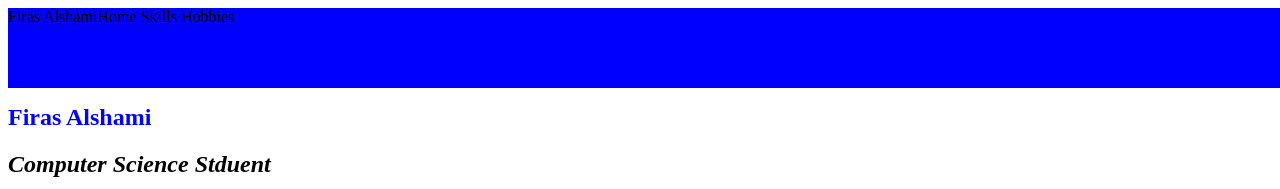
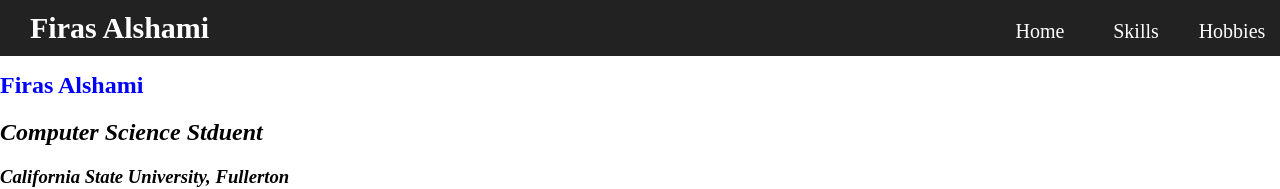
Before and after one commit to falshami2002/CPSC-349-Exercise-1, a plain HTML site: page index.html in a window 1280 px wide. Shown: the top 189 px of the page. Drawn offline with Linux system fonts and the light colour scheme.

Commit message:
Created navbar

```diff
--- a/index.html
+++ b/index.html
@@ -10,18 +10,26 @@
 
 <body>
     <nav>
-        <div>
-            Firas Alshami
+        <div class="nav-title-container">
+            <h1 class="nav-title">
+                Firas Alshami
+            </h1>
         </div>
-        <div>
-            <a>
-                Home
+        <div class="nav-element-container">
+            <a class="nav-element" href="index.html">
+                <p>
+                    Home
+                </p>
             </a>
-            <a>
-                Skills
+            <a class="nav-element" href="skills.html">
+                <p>
+                    Skills
+                </p>
             </a>
-            <a>
-                Hobbies
+            <a class="nav-element" href="hobbies.html">
+                <p>
+                    Hobbies
+                </p>
             </a>
         </div>
     </nav>
--- a/styles.css
+++ b/styles.css
@@ -1,5 +1,6 @@
 html, body {
-    width: 100vw;
+    margin: 0;
+    padding: 0;
 }
 
 h1 {
@@ -12,8 +13,44 @@ h1 {
 }
 
 nav {
-    height: 10vh;
+    height: 7vh;
     width: 100vw;
-    background-color: blue;
+    max-width: 100%;
+    background-color: rgb(34, 34, 34);
     display: flex;
 }
+
+.nav-title-container {
+    display: flex;
+    align-items: center;
+    justify-content: left;
+    width: 50%;
+}
+
+.nav-title {
+    padding-left: 30px;
+    font-size: 30px;
+    color: white;
+}
+
+.nav-element-container {
+    display: flex;
+    align-items: center;
+    justify-content: right;
+    width: 50%;
+}
+
+.nav-element {
+    width: 15%;
+    height: 100%;
+    font-size: 20px;
+    text-align: center;
+    text-decoration: none;
+    color: white;
+    transition-duration: 300ms;
+}
+
+.nav-element:hover {
+    color: black;
+    background-color: white;
+}
```
